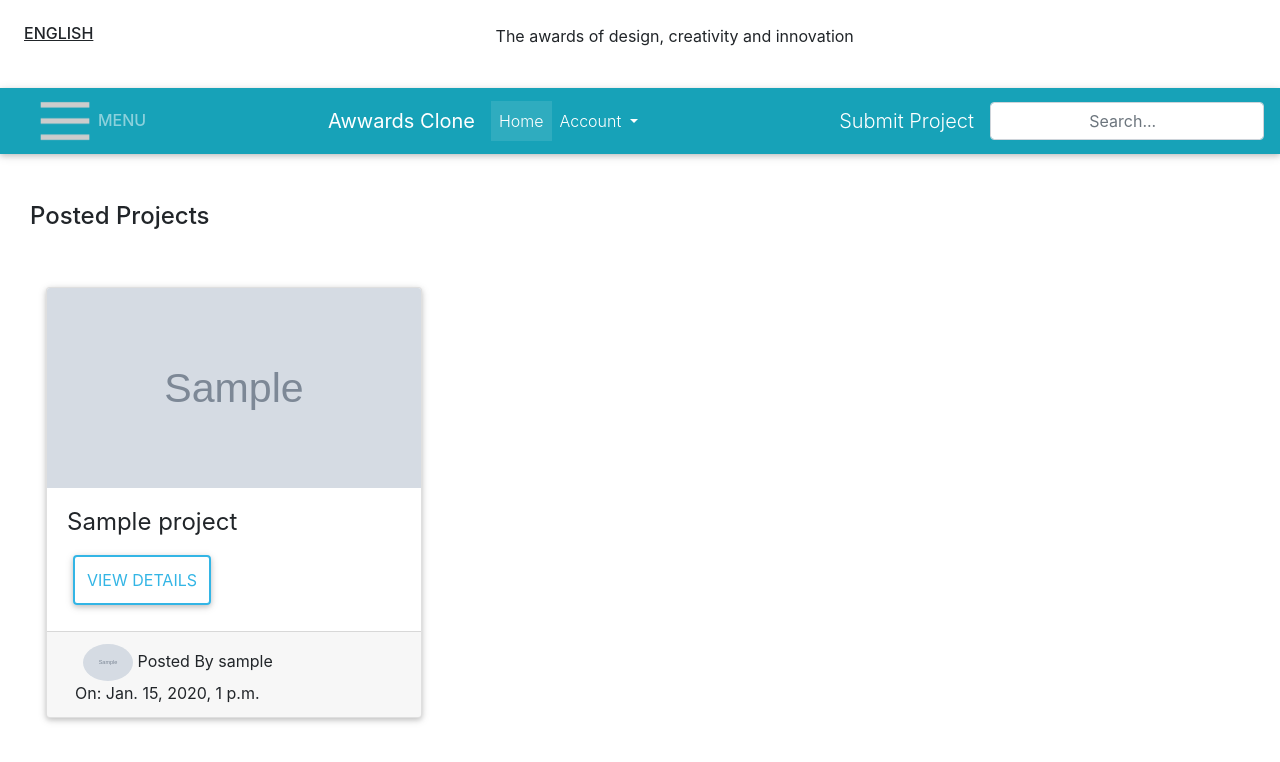
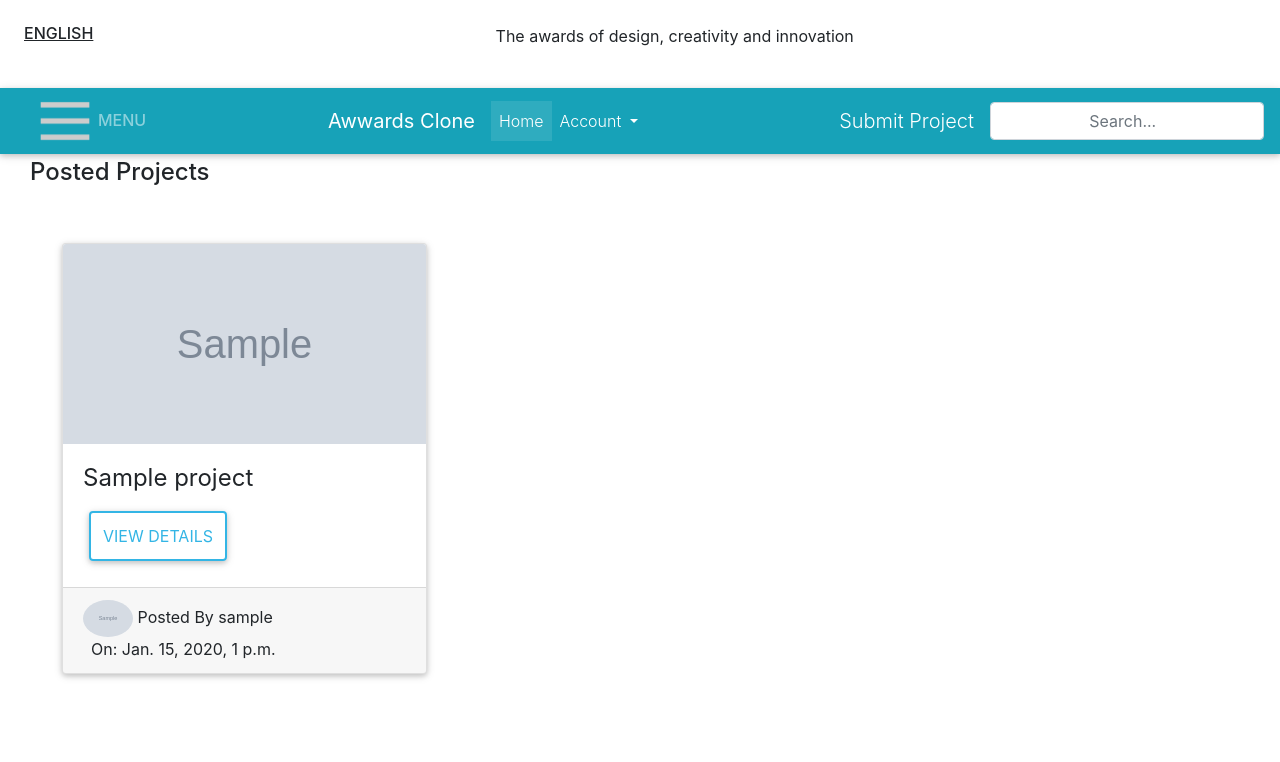
Before and after one commit to Frankline-Kiplangat/git-awwards, a Django app: page / in a window 1280 px wide. Shown: the top 762 px of the page. Run offline with Django 3.2, Linux system fonts and the light colour scheme; a user stored in the database is signed in; tables that the repository leaves empty hold one stand-in row (values such as "Sample post"); grey boxes marked "Sample" are stand-in pictures; some libraries are stand-ins or nearby versions.

Commit message:
Fix errors

```diff
--- a/awwards/templates/index.html
+++ b/awwards/templates/index.html
@@ -9,7 +9,7 @@
 
 </div>
 <section id="projects">
-  <div class="container-fluid content mt-5">
+  <div class="container-fluid">
     <div class="container-fluid mb-5">
       <div class="row">
         <div class="col-md-8">
@@ -19,7 +19,7 @@
         </div>
       </div>
     </div>
-    <div class="row pl-2 pr-2 ml-2 mr-2">
+    <div class="row pl-3 pr-3 ml-3 mr-3">
         {% for project_item in projects %}
             <div class="col-md-4">
                 <div class="card-deck">
@@ -35,7 +35,7 @@
                         <a  class="btn btn-outline-info" href="/project/{{project_item.id}}">View details</a>
                       </div>
                       <div class="card-footer">
-                        <span class="dark-text ml-3 mt-2"><img src="{{ project_item.author.profile.image.url }}" alt=""  style="width: 50px; border-radius: 50%;">
+                        <span class="dark-text"><img src="{{ project_item.author.profile.image.url }}" alt=""  style="width: 50px; border-radius: 50%;">
                         Posted By {{project_item.author}} <br>
                           <span class="ml-2 dark-text">On: {{project_item.created_date}}</span></span>
                       </div>
--- a/awwards/templates/project.html
+++ b/awwards/templates/project.html
@@ -25,7 +25,7 @@
                   <hr>
                   <p class="mt-2"> {{project.description}}</p>
                   <hr>
-                  <h5 class="text-info">Posted On: {{project.created_date}}</h5>
+                  <h4 class="text-info">Posted On: {{project.created_date}}</h4>
 
                 </div>
                 <div class="col-md">
--- a/awwards/templates/registration/register.html
+++ b/awwards/templates/registration/register.html
@@ -13,7 +13,7 @@
       {% if form.errors %}
         <p> Some Information Might be Incorrect </p>
       {% endif %}
-      <div class="panel panel-default">
+      <div class="panel-default">
         <div class="panel-heading">
           <h1 class="text-center" style='color:#8a3ab9;'><b>Sign Up</b></h1>
         </div>
```
